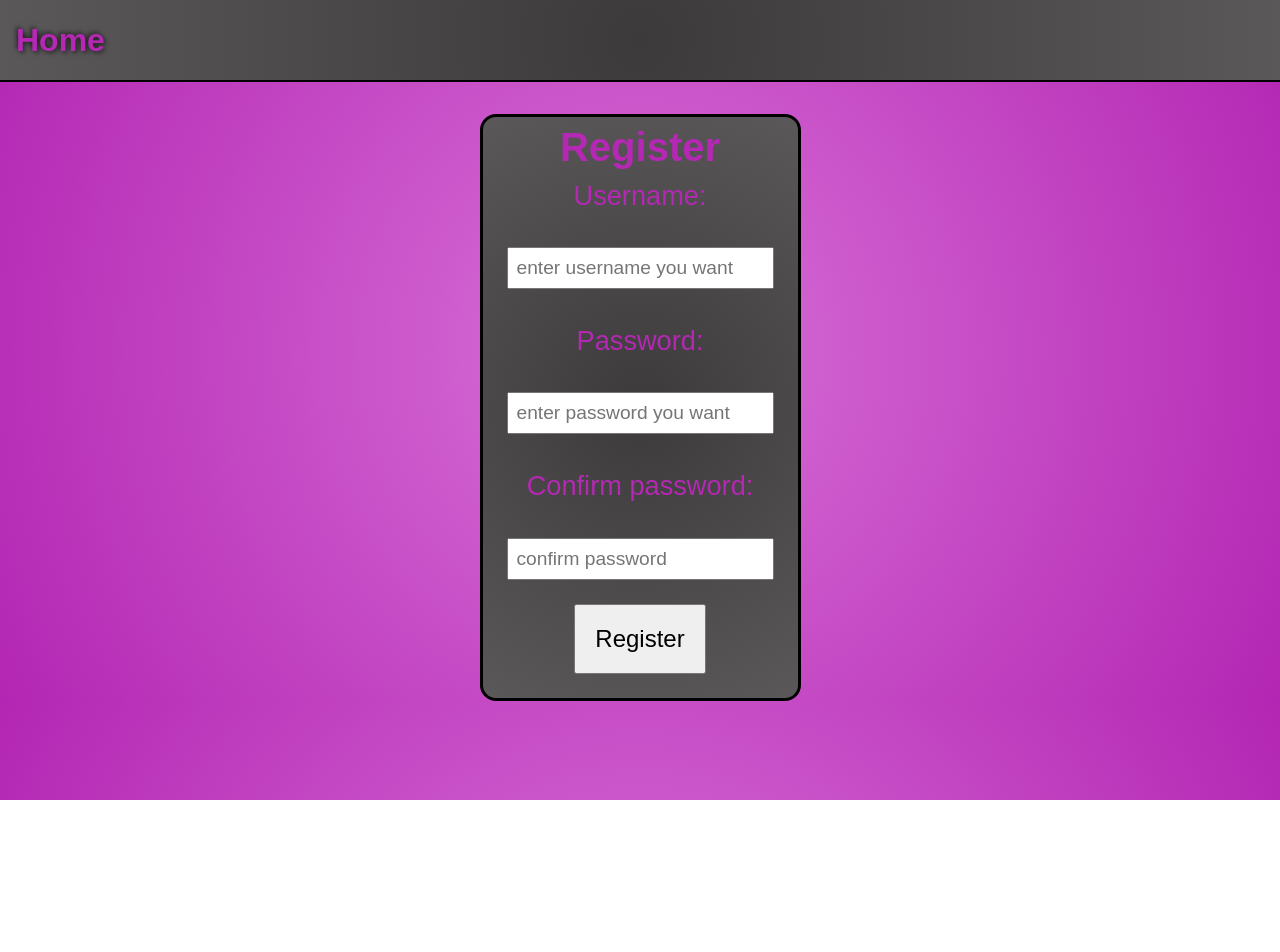
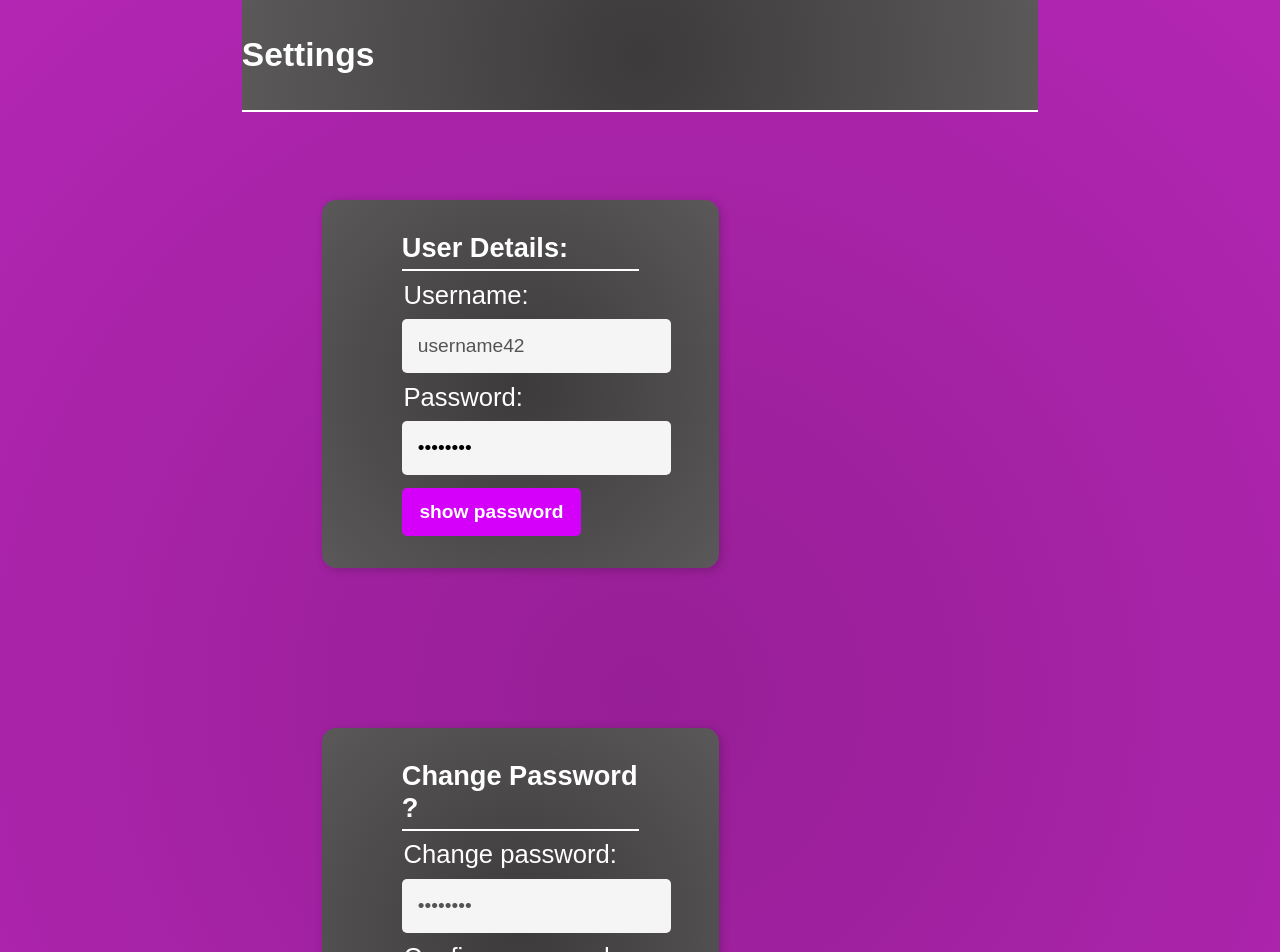
Before and after one commit to aleksander2299/IDATA2301-Webteknologi-group-4-project, a React (Vite) app in the folder vite-project/: page / in a window 1280 px wide. Shown: the top 952 px of the page. Before the commit the page ends 800 px from the top, so only its background shows below. Built offline with nearby package versions, Linux system fonts and the light colour scheme.

Commit message:
made settings page migrate to react with working css(css needs to be reworked for widths since its not how it looked like before)

```diff
--- /dev/null
+++ b/vite-project/src/components/Settings.jsx
@@ -0,0 +1,41 @@
+import '../styles/settings.css'
+
+
+function Settings(){
+return(
+
+<div>
+    <header>
+        <div class="settings"><b>Settings</b></div>
+    </header>
+    <div class="settingscontainer">
+    <section id="userDetails">
+        <h2>user details:</h2>
+        <label>Username:</label>
+        <input type="text" value="username42" disabled />
+        <label>Password:</label>
+        <input type="password" value="password" id="password" />
+        <button class="btn show-btn">show password</button>
+
+    </section>
+    <section id="changePassword" >
+        <h2>change password ?</h2>
+        <label>Change password:</label>
+        <input type="password" value="password" disabled id="changepass" />
+        <label>Confirm password:</label>
+        <input type="password" value="password" id="confirmpass" />
+        <button class="btn change-btn">change password</button>
+    </section>
+</div>
+
+<div class="deleteButton">
+    <button id="deletebtn">
+        Delete Account
+    </button>
+</div>
+</div>
+
+);
+}
+
+export default Settings;
--- a/vite-project/src/main.jsx
+++ b/vite-project/src/main.jsx
@@ -2,10 +2,11 @@ import { StrictMode } from 'react'
 import { createRoot } from 'react-dom/client'
 
 import LoginPage from './components/LoginPage.jsx'
-import Register from './components/Register.jsx'
+//import Register from './components/Register.jsx'
+import Settings from './components/Settings.jsx'
 
 createRoot(document.getElementById('root')).render(
   <StrictMode>
-    <Register />
+    <Settings />
   </StrictMode>,
 )
--- /dev/null
+++ b/vite-project/src/styles/settings.css
@@ -0,0 +1,135 @@
+
+*{
+    margin: 0;
+}
+
+
+  body {
+    font-family: sans-serif;
+    background: radial-gradient(circle,rgb(150, 30, 150),rgb(179, 38, 179));
+    color: white;
+    margin: 0;
+    padding: 0;
+    display: flex;
+    flex-direction: column;
+    align-items: center;
+}
+
+
+header {
+    background: radial-gradient(circle, rgb(60, 58, 58), rgb(90, 88, 88)) !important;
+    width: 100%;
+    padding: 15px 0;
+    text-align: start;
+    font-size: 2.1rem;
+    font-weight: bold;
+
+}
+
+
+.settingscontainer {
+    display: grid;
+    grid-template-columns: repeat(1,1fr);
+    width: 50%;
+    margin-top: 0.5rem;
+
+}
+
+
+section {
+    flex: 1;
+    padding: 2rem;
+    padding-left: 5rem;
+    padding-right: 5rem;
+    background: radial-gradient(circle, rgb(60, 58, 58), rgb(90, 88, 88)) !important;
+    border-radius: 0.9rem;
+    box-shadow: 2px 2px 10px rgba(0, 0, 0, 0.2);
+
+    margin: 5rem;
+}
+
+
+h2 {
+    text-transform: capitalize;
+    font-size: 1.7rem;
+    border-bottom: 2px solid white;
+    padding-bottom: 5px;
+}
+
+
+label {
+    display: block;
+    font-size: 1.6rem;
+    margin: 0.6rem 0.1rem;
+}
+
+input {
+    width: 100%;
+    padding: 1rem;
+    font-size: 1.2rem;
+    border: none;
+    border-radius: 5px;
+    background: #f5f5f5;
+}
+
+button {
+    margin-top: 0.8rem;
+    padding: 0.8rem 1.1rem;
+    background: #d500f9;
+    font-size: 1.2rem;
+    color: white;
+    border: none;
+    border-radius: 5px;
+    cursor: pointer;
+    font-weight: bold;
+}
+
+
+#deletebtn{
+    font-size: 2.33rem;
+    background: red;
+    padding: 4rem 4rem;
+    display: flex;
+    align-items: end;
+    }
+
+    #deletebtn:hover{
+        transform: scale(1.1);
+
+    }
+
+button:hover {
+    background: #aa00ff;
+}
+
+
+
+
+@media (max-width: 1024px) {
+    .settingscontainer{
+        display: grid;
+        grid-template-columns: repeat(1,1fr);
+        width: 70%;
+    }
+
+}
+
+
+
+    @media (max-width: 825px) {
+        .settingscontainer {
+            width: auto;
+
+        }
+ }
+
+
+
+    @media (min-width: 1025px) {
+        .settingscontainer{
+          display: grid;
+          width: 70%;
+          grid-template-columns: repeat(1,1fr);
+
+        }
+      }
```
